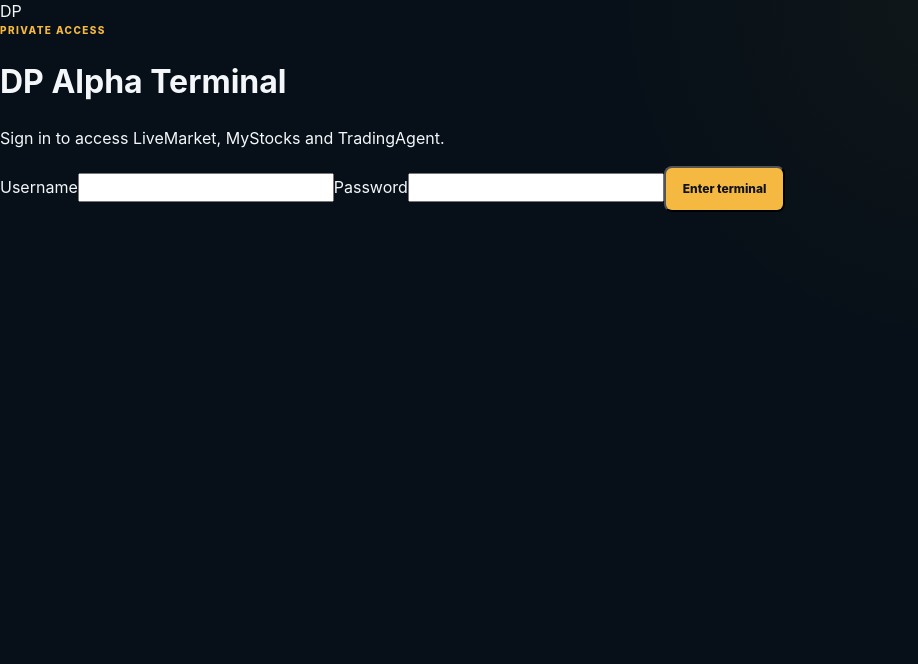
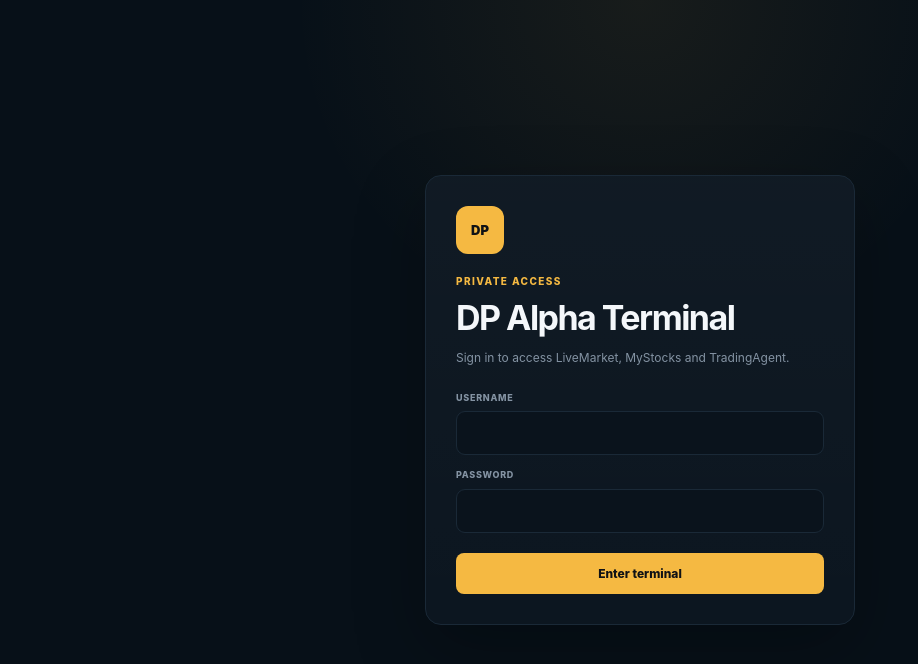
Before and after one commit to rogerdc17/global-markets-platform, a Next.js app: page / in a window 1280 px wide. Shown: the top 664 px of the page, without its empty margins (0-918 px from the left). Built offline with nearby package versions, Linux system fonts and the light colour scheme; no server answers.

Commit message:
Style secure private terminal login

```diff
--- a/app/globals.css
+++ b/app/globals.css
@@ -1163,3 +1163,124 @@
     height: 38px;
   }
 }
+
+
+/* ===== Private terminal authentication ===== */
+.auth-screen {
+  min-height: 100vh;
+  display: grid;
+  place-items: center;
+  padding: 24px;
+  background:
+    radial-gradient(circle at 50% 0%, rgba(245,185,66,.07), transparent 34%),
+    var(--bg);
+}
+.auth-card {
+  width: min(100%, 430px);
+  border: 1px solid var(--border);
+  border-radius: 16px;
+  background: linear-gradient(180deg, rgba(255,255,255,.018), transparent), var(--surface);
+  padding: 30px;
+  box-shadow: 0 24px 70px rgba(0,0,0,.28);
+}
+.auth-card .eyebrow { margin-top: 20px; }
+.auth-mark {
+  width: 48px;
+  height: 48px;
+  display: grid;
+  place-items: center;
+  border-radius: 12px;
+  background: var(--accent);
+  color: #101215;
+  font-size: 13px;
+  font-weight: 950;
+}
+.auth-card h1 {
+  margin: 0;
+  font-size: 34px;
+  line-height: 1;
+  letter-spacing: -.045em;
+}
+.auth-card > p:not(.eyebrow) {
+  margin: 13px 0 24px;
+  color: var(--muted);
+  font-size: 12px;
+  line-height: 1.65;
+}
+.auth-card label {
+  display: flex;
+  flex-direction: column;
+  gap: 7px;
+  margin-top: 13px;
+  color: var(--muted);
+  font-size: 9px;
+  font-weight: 800;
+  letter-spacing: .08em;
+  text-transform: uppercase;
+}
+.auth-card input {
+  width: 100%;
+  height: 44px;
+  border: 1px solid var(--border);
+  border-radius: 9px;
+  background: var(--surface-3);
+  color: var(--text);
+  padding: 0 12px;
+  outline: none;
+  text-transform: none;
+  letter-spacing: normal;
+}
+.auth-card input:focus {
+  border-color: rgba(245,185,66,.55);
+  box-shadow: 0 0 0 3px rgba(245,185,66,.08);
+}
+.auth-submit {
+  width: 100%;
+  border: 0;
+  margin-top: 20px;
+}
+.auth-submit:disabled { opacity: .55; cursor: wait; }
+.auth-error {
+  margin-top: 13px;
+  padding: 10px 12px;
+  border: 1px solid rgba(255,100,112,.25);
+  border-radius: 8px;
+  background: var(--red-bg);
+  color: var(--red);
+  font-size: 10px;
+}
+.auth-loading {
+  color: var(--muted);
+  font-size: 11px;
+  text-align: center;
+}
+.auth-session-bar {
+  min-height: 30px;
+  padding: 6px max(18px, calc((100vw - var(--max)) / 2 + 30px));
+  display: flex;
+  align-items: center;
+  justify-content: flex-end;
+  gap: 12px;
+  border-bottom: 1px solid var(--border-soft);
+  background: #050c12;
+  color: var(--muted-2);
+  font-size: 9px;
+}
+.auth-session-bar strong { color: var(--muted); }
+.auth-session-bar button {
+  border: 0;
+  background: transparent;
+  color: var(--accent);
+  padding: 0;
+  font-size: 9px;
+  font-weight: 800;
+}
+@media (max-width: 760px) {
+  .auth-screen { padding: 18px; }
+  .auth-card { padding: 24px 20px; }
+  .auth-card h1 { font-size: 30px; }
+  .auth-session-bar {
+    padding-left: 18px;
+    padding-right: 18px;
+  }
+}
```
